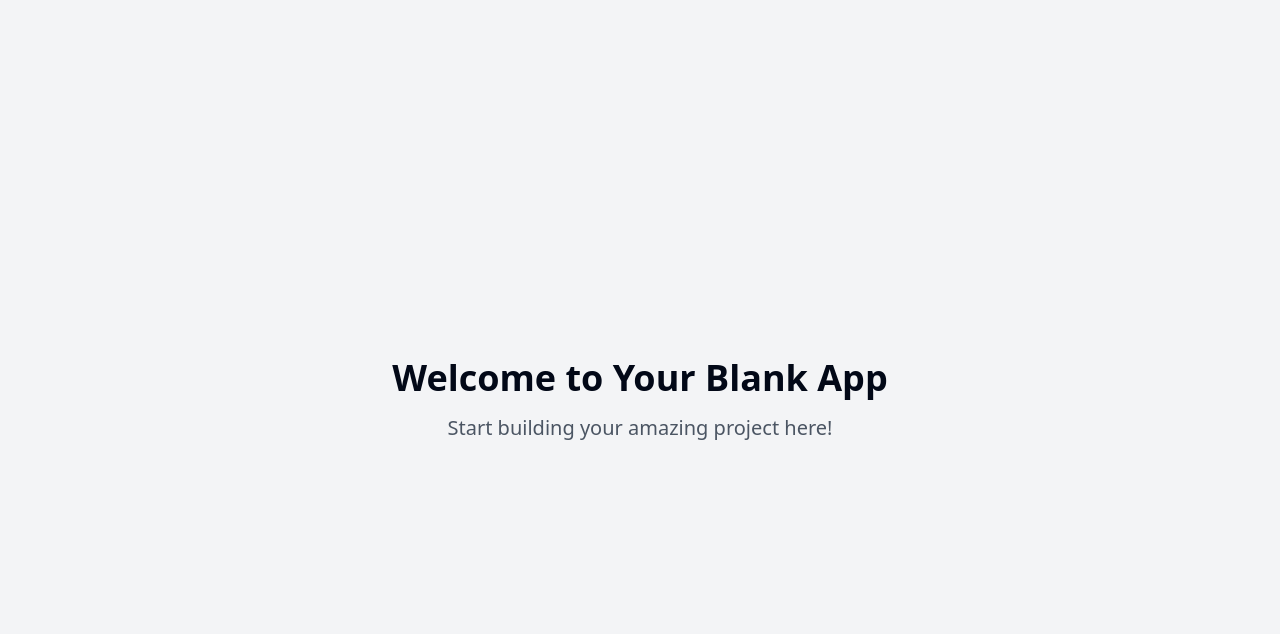
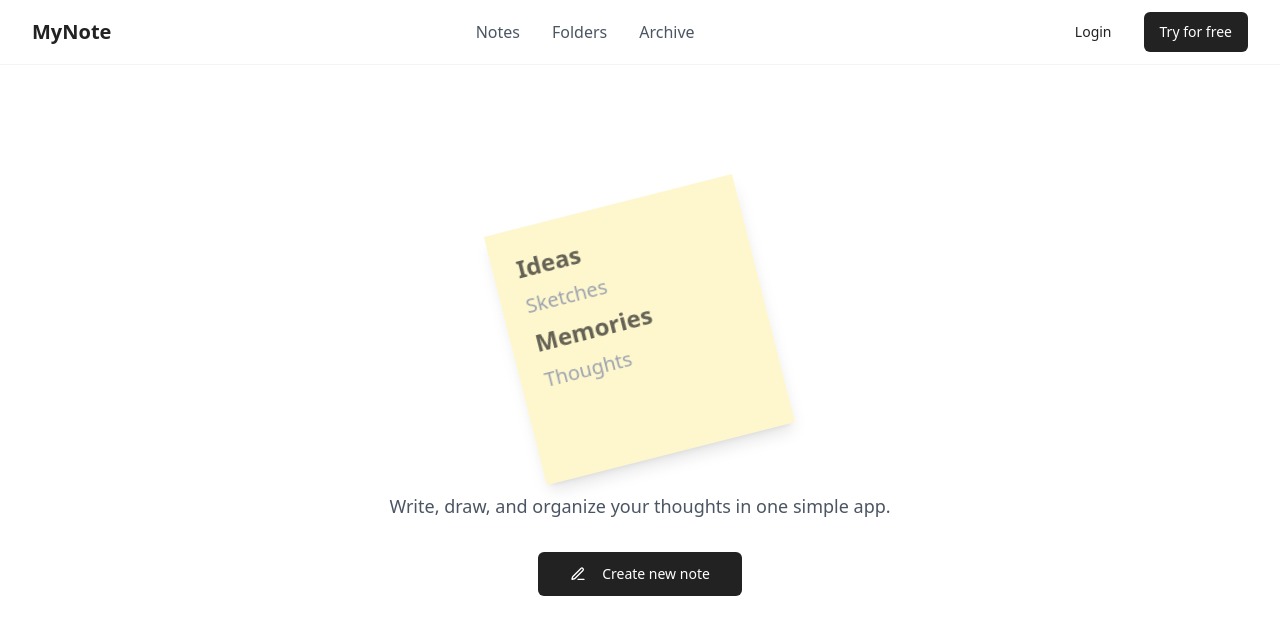
Before and after one commit to M3Sides/radiant-site-sculptor-74, a React (Vite) app: page / in a window 1280 px wide. Shown: the top 634 px of the page. Built offline with nearby package versions, Linux system fonts and the light colour scheme.

Commit message:
Build landing page layout
Implemented the layout for the landing page as part of the project. The new design includes a welcoming message and a call to action for users to start building their projects.
[skip gpt_engineer]

```diff
--- /dev/null
+++ b/src/components/Hero.tsx
@@ -0,0 +1,35 @@
+import { Button } from "@/components/ui/button";
+import { PenLine } from "lucide-react";
+
+const Hero = () => {
+  return (
+    <div className="min-h-screen flex flex-col items-center justify-center px-4 sm:px-6 lg:px-8">
+      <div className="relative w-64 h-64 mb-8">
+        <div className="absolute inset-0 bg-note-yellow shadow-lg transform -rotate-12 animate-note-bounce">
+          <div className="p-6 text-primary/70">
+            <p className="font-bold text-2xl mb-2">Ideas</p>
+            <p className="text-gray-400 text-xl mb-2">Sketches</p>
+            <p className="font-bold text-2xl mb-2">Memories</p>
+            <p className="text-gray-400 text-xl">Thoughts</p>
+          </div>
+        </div>
+      </div>
+
+      <div className="text-center max-w-2xl">
+        <p className="text-gray-600 text-lg mb-8">
+          Write, draw, and organize your thoughts in one simple app.
+        </p>
+
+        <Button
+          size="lg"
+          className="bg-primary text-white hover:bg-primary/90 transform transition-transform hover:scale-105"
+        >
+          <PenLine className="mr-2 h-4 w-4" />
+          Create new note
+        </Button>
+      </div>
+    </div>
+  );
+};
+
+export default Hero;
--- /dev/null
+++ b/src/components/Navbar.tsx
@@ -0,0 +1,32 @@
+import { Button } from "@/components/ui/button";
+
+const Navbar = () => {
+  return (
+    <nav className="fixed top-0 left-0 right-0 bg-white/80 backdrop-blur-sm z-50 border-b border-gray-100">
+      <div className="max-w-7xl mx-auto px-4 sm:px-6 lg:px-8">
+        <div className="flex justify-between items-center h-16">
+          <div className="flex-shrink-0 flex items-center">
+            <span className="text-xl font-bold text-primary">MyNote</span>
+          </div>
+
+          <div className="hidden sm:flex items-center space-x-8">
+            <a href="#" className="text-gray-600 hover:text-primary transition-colors">Notes</a>
+            <a href="#" className="text-gray-600 hover:text-primary transition-colors">Folders</a>
+            <a href="#" className="text-gray-600 hover:text-primary transition-colors">Archive</a>
+          </div>
+
+          <div className="flex items-center space-x-4">
+            <Button variant="ghost" className="text-primary">
+              Login
+            </Button>
+            <Button className="bg-primary text-white hover:bg-primary/90">
+              Try for free
+            </Button>
+          </div>
+        </div>
+      </div>
+    </nav>
+  );
+};
+
+export default Navbar;
--- a/src/pages/Index.tsx
+++ b/src/pages/Index.tsx
@@ -1,13 +1,12 @@
-// Update this page (the content is just a fallback if you fail to update the page)
+import Navbar from "@/components/Navbar";
+import Hero from "@/components/Hero";
 
 const Index = () => {
   return (
-    <div className="min-h-screen flex items-center justify-center bg-gray-100">
-      <div className="text-center">
-        <h1 className="text-4xl font-bold mb-4">Welcome to Your Blank App</h1>
-        <p className="text-xl text-gray-600">Start building your amazing project here!</p>
-      </div>
-    </div>
+    <main className="bg-white min-h-screen">
+      <Navbar />
+      <Hero />
+    </main>
   );
 };
 
--- a/tailwind.config.ts
+++ b/tailwind.config.ts
@@ -12,85 +12,62 @@ export default {
   theme: {
     container: {
       center: true,
-			padding: '2rem',
+      padding: "2rem",
       screens: {
-				'2xl': '1400px'
-			}
+        "2xl": "1400px",
+      },
     },
     extend: {
       colors: {
-				border: 'hsl(var(--border))',
-				input: 'hsl(var(--input))',
-				ring: 'hsl(var(--ring))',
-				background: 'hsl(var(--background))',
-				foreground: 'hsl(var(--foreground))',
+        border: "hsl(var(--border))",
+        input: "hsl(var(--input))",
+        ring: "hsl(var(--ring))",
+        background: "hsl(var(--background))",
+        foreground: "hsl(var(--foreground))",
+        note: {
+          yellow: "#FEF7CD",
+          border: "#E6DFB8",
+        },
         primary: {
-					DEFAULT: 'hsl(var(--primary))',
-					foreground: 'hsl(var(--primary-foreground))'
+          DEFAULT: "#222222",
+          foreground: "#FFFFFF",
         },
         secondary: {
-					DEFAULT: 'hsl(var(--secondary))',
-					foreground: 'hsl(var(--secondary-foreground))'
+          DEFAULT: "#8E9196",
+          foreground: "#FFFFFF",
         },
         destructive: {
-					DEFAULT: 'hsl(var(--destructive))',
-					foreground: 'hsl(var(--destructive-foreground))'
+          DEFAULT: "hsl(var(--destructive))",
+          foreground: "hsl(var(--destructive-foreground))",
         },
         muted: {
-					DEFAULT: 'hsl(var(--muted))',
-					foreground: 'hsl(var(--muted-foreground))'
+          DEFAULT: "hsl(var(--muted))",
+          foreground: "hsl(var(--muted-foreground))",
         },
         accent: {
-					DEFAULT: 'hsl(var(--accent))',
-					foreground: 'hsl(var(--accent-foreground))'
+          DEFAULT: "hsl(var(--accent))",
+          foreground: "hsl(var(--accent-foreground))",
         },
         popover: {
-					DEFAULT: 'hsl(var(--popover))',
-					foreground: 'hsl(var(--popover-foreground))'
+          DEFAULT: "hsl(var(--popover))",
+          foreground: "hsl(var(--popover-foreground))",
         },
         card: {
-					DEFAULT: 'hsl(var(--card))',
-					foreground: 'hsl(var(--card-foreground))'
+          DEFAULT: "hsl(var(--card))",
+          foreground: "hsl(var(--card-foreground))",
         },
-				sidebar: {
-					DEFAULT: 'hsl(var(--sidebar-background))',
-					foreground: 'hsl(var(--sidebar-foreground))',
-					primary: 'hsl(var(--sidebar-primary))',
-					'primary-foreground': 'hsl(var(--sidebar-primary-foreground))',
-					accent: 'hsl(var(--sidebar-accent))',
-					'accent-foreground': 'hsl(var(--sidebar-accent-foreground))',
-					border: 'hsl(var(--sidebar-border))',
-					ring: 'hsl(var(--sidebar-ring))'
-				}
-			},
-			borderRadius: {
-				lg: 'var(--radius)',
-				md: 'calc(var(--radius) - 2px)',
-				sm: 'calc(var(--radius) - 4px)'
       },
       keyframes: {
-				'accordion-down': {
-					from: {
-						height: '0'
+        "note-shine": {
+          "0%": { transform: "rotate(-15deg) translateY(0)" },
+          "50%": { transform: "rotate(-12deg) translateY(-10px)" },
+          "100%": { transform: "rotate(-15deg) translateY(0)" },
         },
-					to: {
-						height: 'var(--radix-accordion-content-height)'
-					}
-				},
-				'accordion-up': {
-					from: {
-						height: 'var(--radix-accordion-content-height)'
-					},
-					to: {
-						height: '0'
-					}
-				}
       },
       animation: {
-				'accordion-down': 'accordion-down 0.2s ease-out',
-				'accordion-up': 'accordion-up 0.2s ease-out'
-			}
-		}
+        "note-bounce": "note-shine 3s ease-in-out infinite",
+      },
+    },
   },
   plugins: [require("tailwindcss-animate")],
 } satisfies Config;
```
Lines whose indentation alone changed are shown as unchanged.
